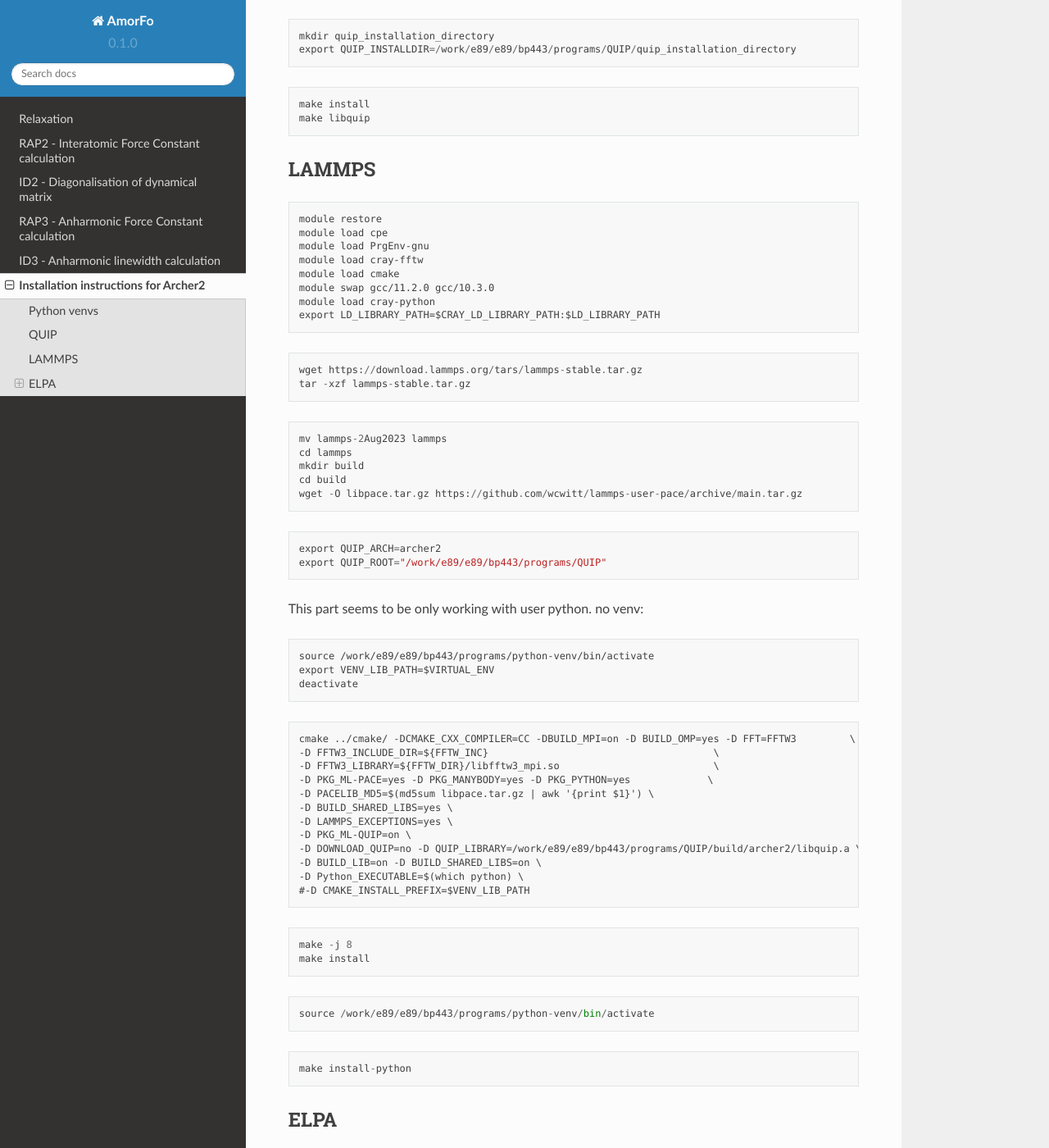
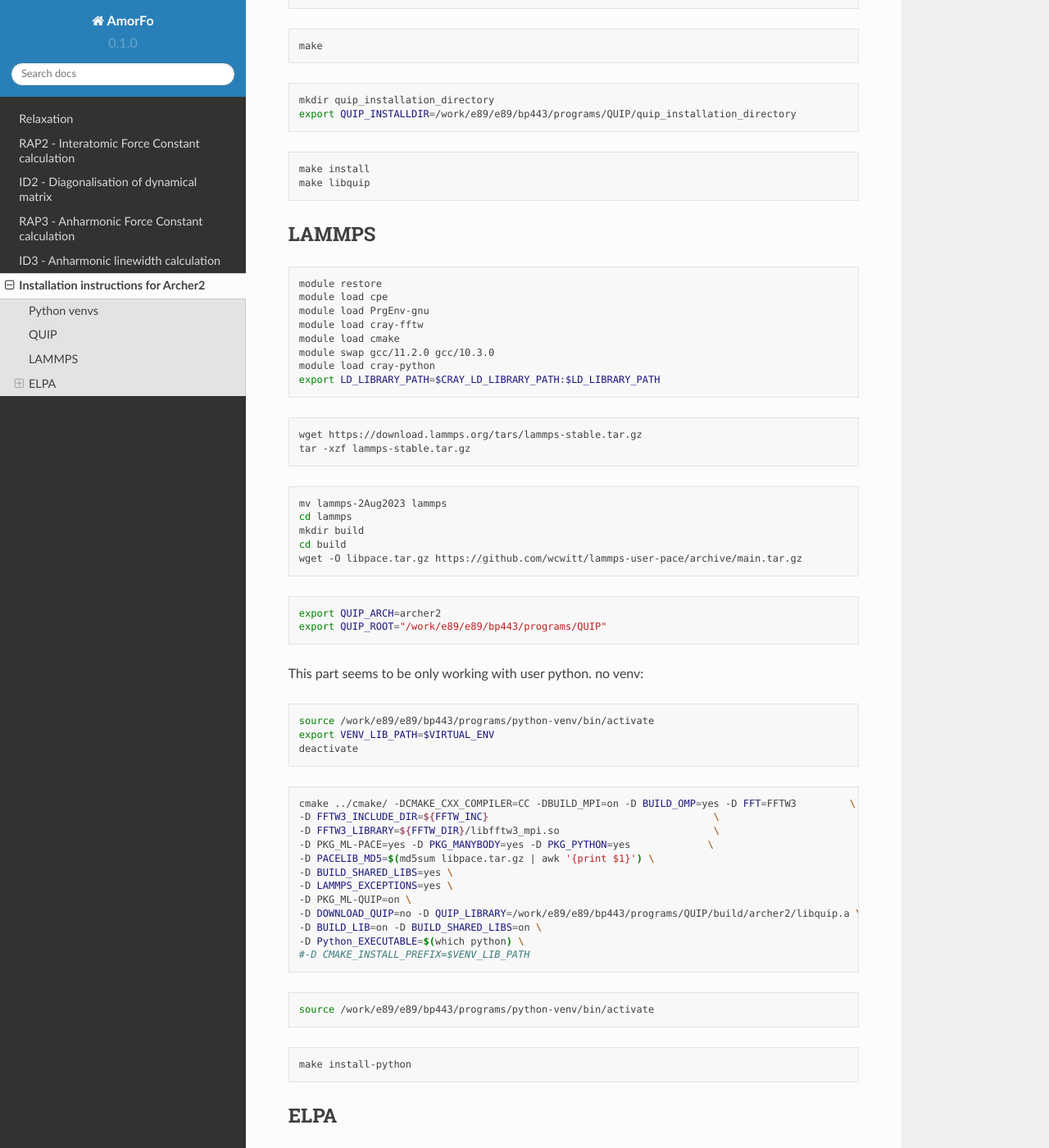
Before and after one commit to bp443/AmorDocs, a Sphinx documentation site: the page built from docs/source/archer2.rst, in a window 1280 px wide and 1400 px high, scrolled down 988 px. Shown: the whole window at 82% size. Built offline with Sphinx 7.4.7 and the Read the Docs theme 2.0.0, drawn with Linux system fonts in a browser that asks for light colours; some of the changed text lies outside the part shown.

Commit message:
Update archer2.rst

```diff
--- a/docs/source/archer2.rst
+++ b/docs/source/archer2.rst
@@ -4,18 +4,18 @@
 Python venvs
 ------------
 
-::
+.. code:: bash
 
    python -m venv --system-site-packages venv_name
 
 QUIP
 ----
 
-::
+.. code:: bash
 
    cd /work/e89/e89/bp443
 
-::
+.. code:: bash
 
    module restore
    module load cpe
@@ -26,37 +26,44 @@
    module load cray-python
    export LD_LIBRARY_PATH=$CRAY_LD_LIBRARY_PATH:$LD_LIBRARY_PATH#
 
-::
+.. code:: bash
 
    git clone --recursive https://github.com/libAtoms/QUIP.git
 
-::
+.. code:: bash
 
    export QUIP_ARCH=archer2
    export QUIP_ROOT="/work/e89/e89/bp443/programs/QUIP"
 
-::
+.. code:: bash
 
    cd QUIP
    make config
 
+
 In the config, accept all the default options with the following two
 exceptions:
 
-Would you like to compile with GAP support ? [y] Would you like to
-compile with many-body dispersion support ? [y]
+::
 
-::
+   Would you like to compile with GAP support ?
+   [y]
+
+   Would you like to
+   compile with many-body dispersion support ?
+   [y]
+
+.. code:: bash
 
    make
 
-::
+.. code:: bash
 
 
    mkdir quip_installation_directory
    export QUIP_INSTALLDIR=/work/e89/e89/bp443/programs/QUIP/quip_installation_directory
 
-::
+.. code:: bash
 
    make install
    make libquip
@@ -64,7 +71,7 @@
 LAMMPS
 --------
 
-::
+.. code:: bash
 
    module restore
    module load cpe
@@ -75,12 +82,12 @@
    module load cray-python
    export LD_LIBRARY_PATH=$CRAY_LD_LIBRARY_PATH:$LD_LIBRARY_PATH
 
-::
+.. code:: bash
 
    wget https://download.lammps.org/tars/lammps-stable.tar.gz
    tar -xzf lammps-stable.tar.gz
 
-::
+.. code:: bash
 
    mv lammps-2Aug2023 lammps
    cd lammps
@@ -88,20 +95,20 @@
    cd build
    wget -O libpace.tar.gz https://github.com/wcwitt/lammps-user-pace/archive/main.tar.gz
 
-::
+.. code:: bash
 
    export QUIP_ARCH=archer2
    export QUIP_ROOT="/work/e89/e89/bp443/programs/QUIP"
 
 This part seems to be only working with user python. no venv:
 
-::
+.. code:: bash
 
    source /work/e89/e89/bp443/programs/python-venv/bin/activate
    export VENV_LIB_PATH=$VIRTUAL_ENV
    deactivate
 
-::
+.. code:: bash
 
    cmake ../cmake/ -DCMAKE_CXX_COMPILER=CC -DBUILD_MPI=on -D BUILD_OMP=yes -D FFT=FFTW3         \
    -D FFTW3_INCLUDE_DIR=${FFTW_INC}                                      \
@@ -116,16 +123,11 @@
    -D Python_EXECUTABLE=$(which python) \
    #-D CMAKE_INSTALL_PREFIX=$VENV_LIB_PATH
 
-::
-
-   make -j 8
-   make install
-
-::
+.. code:: bash
 
    source /work/e89/e89/bp443/programs/python-venv/bin/activate
 
-::
+.. code:: bash
 
    make install-python
 
@@ -144,11 +146,11 @@
    module load PrgEnv-gnu
    module load mkl
 
-::
+.. code:: bash
 
    wget https://elpa.mpcdf.mpg.de/software/tarball-archive/Releases/2023.11.001.rc1/elpa-2023.11.001.rc1.tar.gz
 
-::
+.. code:: bash
 
    tar -xzf elpa-2023.11.001.rc1.tar.gz
    mv elpa-2023.11.001.rc1 elpa
```
Also changed, not shown: other parts of docs/source/archer2.rst (+1 -1 lines).
